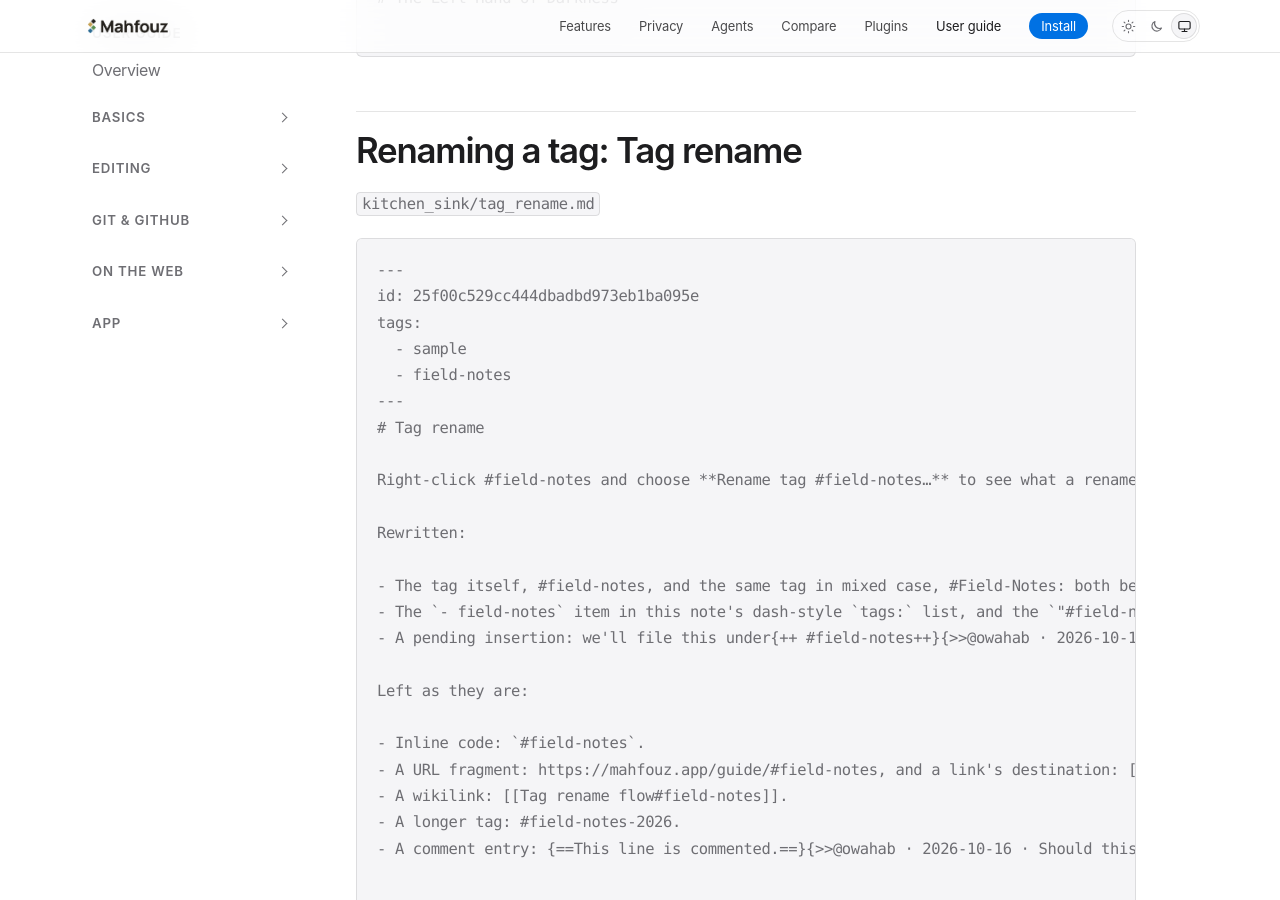
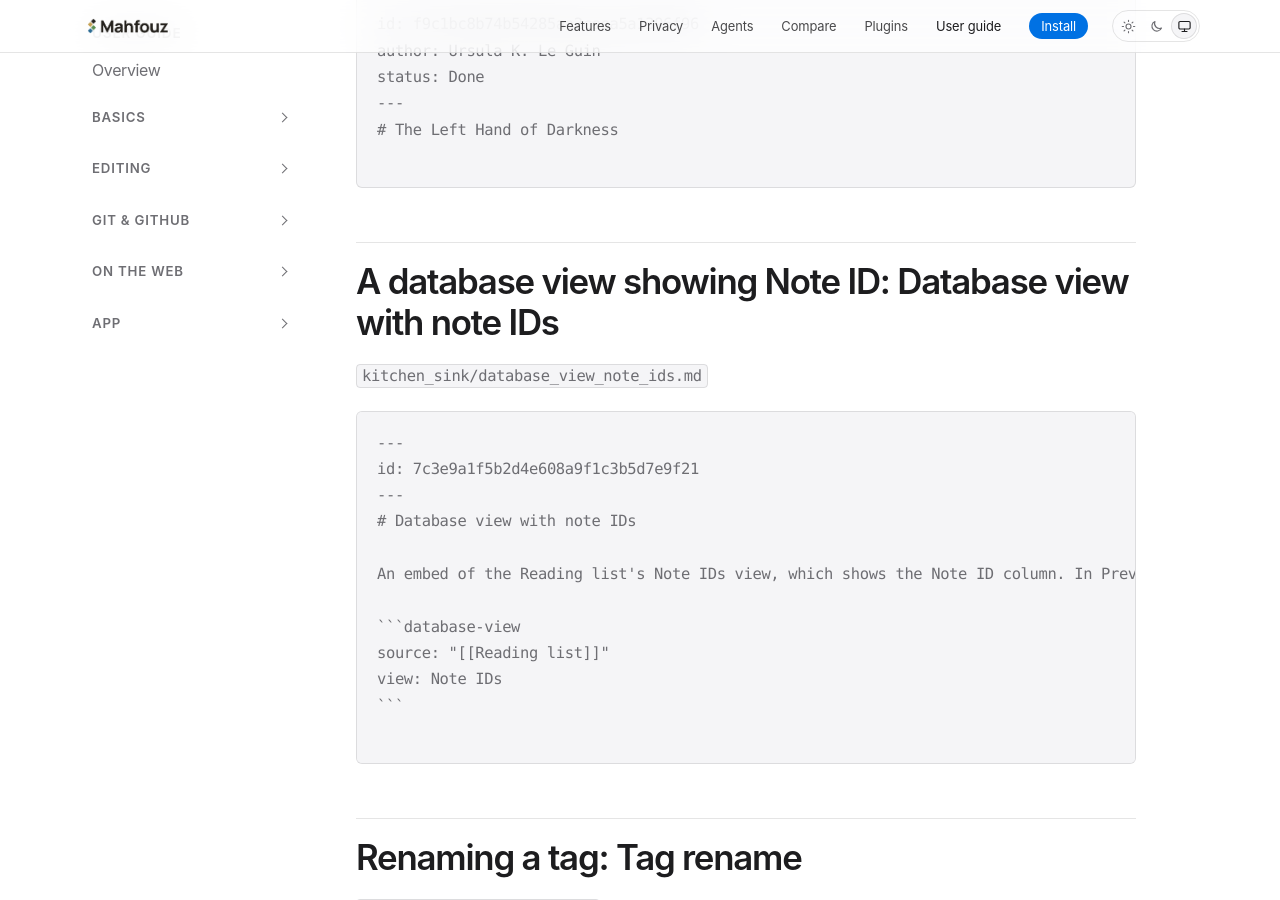
Before and after one commit to mahfouz-app/docs, a Jekyll site: the page built from guide/kitchen-sink.md, in a window 1280 px wide and 900 px high, scrolled down 7993 px. Built offline with Jekyll 4.4.1, drawn with Linux system fonts in a browser that asks for light colours; some of the changed text lies outside the part shown.

Commit message:
guide(databases): the Note ID column
Databases, Tasks and Publishing describe Note ID: off by default in
Columns and Fields, read-only, copied from its cell or card line, shown
without copying in an embed, and the publish warning that ids reveal
when each row was created. The kitchen sink's Reading list gains a Note
IDs view and a note embedding it.

Co-Authored-By: Claude Opus 5.5 <noreply@anthropic.com>

`````diff
--- /dev/null
+++ b/_includes/kitchen-sink/kitchen_sink/database_view_note_ids.md
@@ -0,0 +1,11 @@
+---
+id: 7c3e9a1f5b2d4e608a9f1c3b5d7e9f21
+---
+# Database view with note IDs
+
+An embed of the Reading list's Note IDs view, which shows the Note ID column. In Preview each row's id shows in monospace, read-only and not copied. A published page or an export shows the ids in its table, and the publish dialog warns that they reveal when each row was created.
+
+```database-view
+source: "[[Reading list]]"
+view: Note IDs
+```
--- a/_includes/kitchen-sink/kitchen_sink/reading_list/reading_list.md
+++ b/_includes/kitchen-sink/kitchen_sink/reading_list/reading_list.md
@@ -12,4 +12,9 @@ views:
       - title
       - author
       - status
+  - type: table
+    name: Note IDs
+    order:
+      - title
+      - id
 ```
--- a/guide/kitchen-sink.md
+++ b/guide/kitchen-sink.md
@@ -43,6 +43,14 @@ Below is each note's source.
 
 ````markdown
 {% include kitchen-sink/kitchen_sink/reading_list/the_left_hand_of_darkness.md %}
+````
+
+## A database view showing Note ID: Database view with note IDs
+
+`kitchen_sink/database_view_note_ids.md`
+
+````markdown
+{% include kitchen-sink/kitchen_sink/database_view_note_ids.md %}
 ````
 
 ## Renaming a tag: Tag rename
`````
Also changed, not shown: guide/databases.md (+18 -0 lines), guide/publishing.md (+4 -0 lines), guide/tasks.md (+5 -2 lines).
